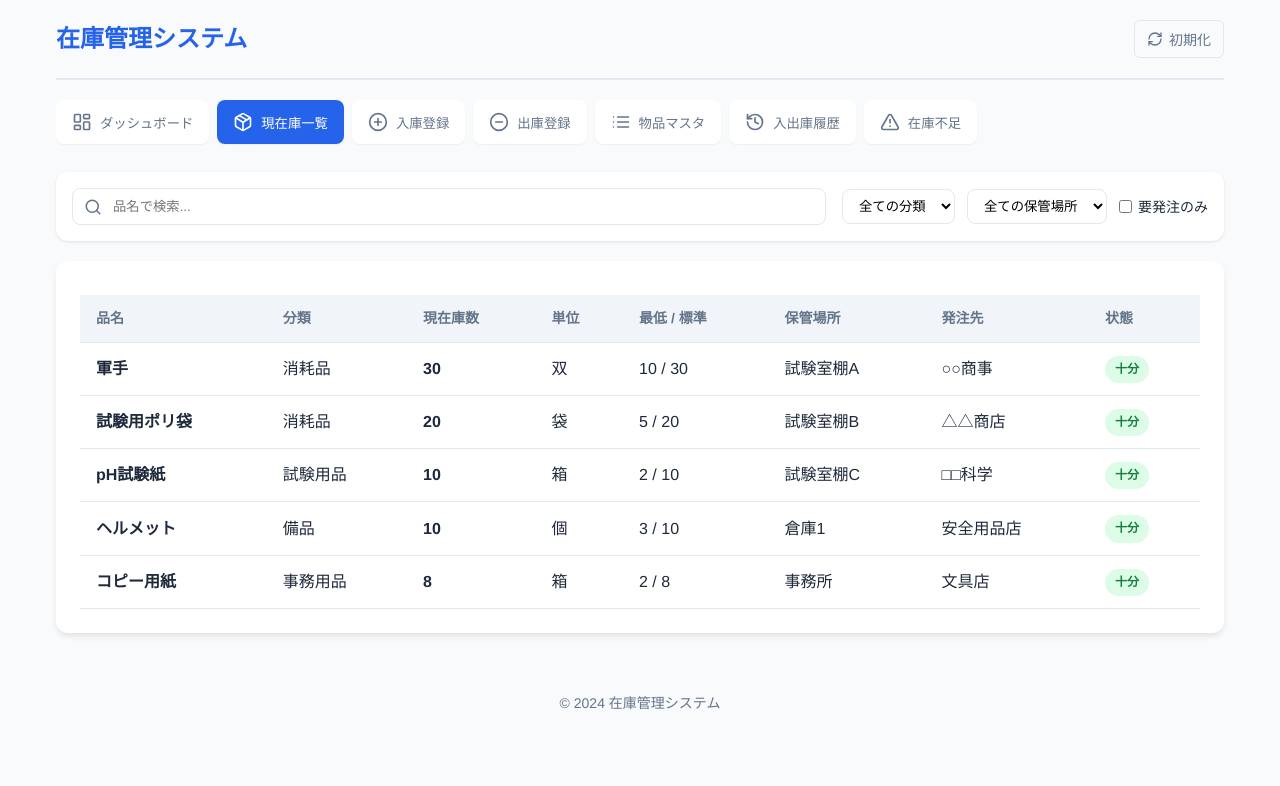
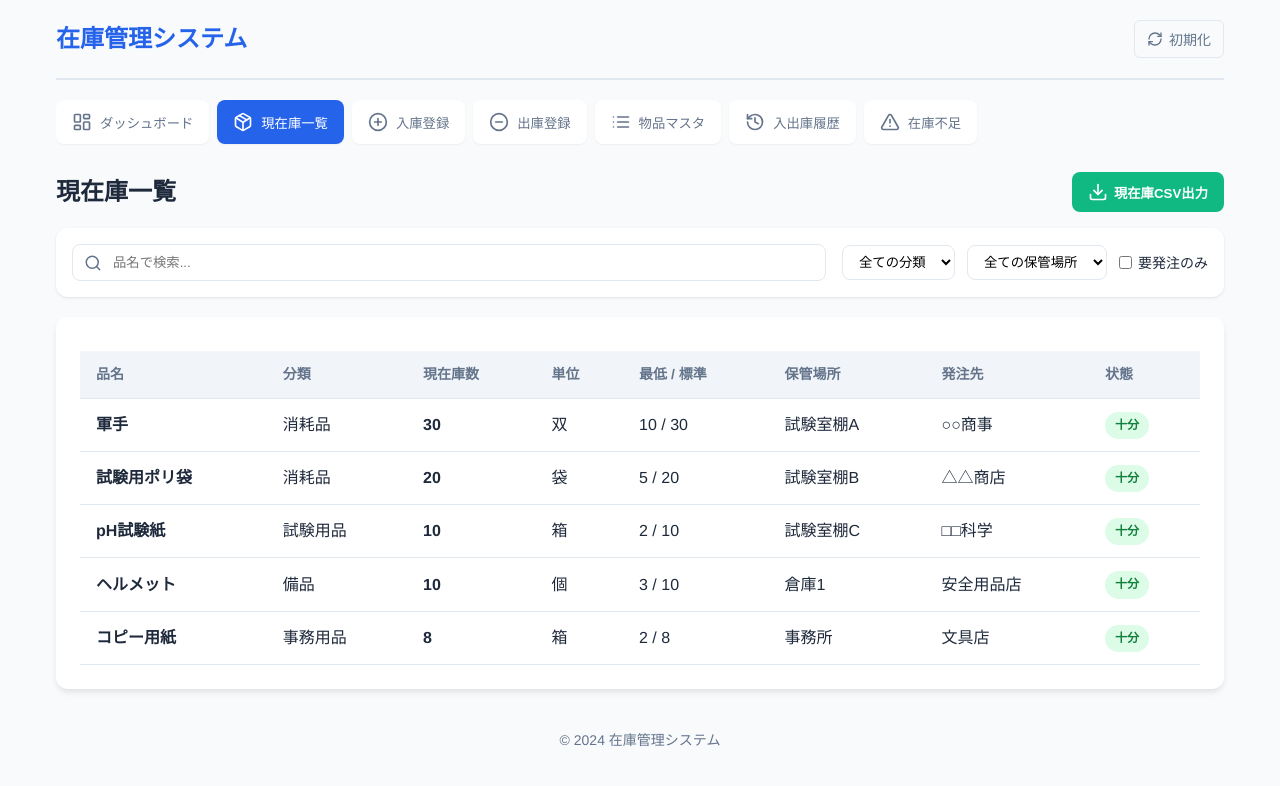
Before and after one commit to kanacyu99/zaiko_kanri_app, a React (Vite) app: page / in a window 1280 px wide. Both pictures are taken after a click on the button "現在庫一覧". Shown: the top 786 px of the page. Built offline with nearby package versions, Linux system fonts and the light colour scheme.

Commit message:
Add files via upload

```diff
--- a/src/App.css
+++ b/src/App.css
@@ -373,7 +373,7 @@ body {
   margin-bottom: 16px;
 }
 
-.add-btn {
+.add-btn, .export-btn {
   display: flex;
   align-items: center;
   gap: 6px;
@@ -384,6 +384,14 @@ body {
   border-radius: 8px;
   font-weight: 600;
   cursor: pointer;
+}
+
+.export-btn {
+  background-color: #10b981; /* Green color for export */
+}
+
+.export-btn:hover {
+  background-color: #059669;
 }
 
 .cancel-btn {
--- a/src/App.jsx
+++ b/src/App.jsx
@@ -14,8 +14,38 @@ import {
   Save,
   X,
   Plus,
-  RefreshCw
+  RefreshCw,
+  Download
 } from 'lucide-react';
+
+// Helper for CSV Download
+const downloadCSV = (filename, headers, rows) => {
+  const escapeCSV = (val) => {
+    if (val === null || val === undefined) return '';
+    const str = String(val);
+    if (str.includes(',') || str.includes('"') || str.includes('\n')) {
+      return `"${str.replace(/"/g, '""')}"`;
+    }
+    return str;
+  };
+
+  const csvContent = [
+    headers.join(','),
+    ...rows.map(row => row.map(escapeCSV).join(','))
+  ].join('\n');
+
+  const bom = new Uint8Array([0xEF, 0xBB, 0xBF]);
+  const blob = new Blob([bom, csvContent], { type: 'text/csv;charset=utf-8;' });
+  const url = URL.createObjectURL(blob);
+  const link = document.createElement('a');
+  link.setAttribute('href', url);
+  link.setAttribute('download', filename);
+  link.style.visibility = 'hidden';
+  document.body.appendChild(link);
+  link.click();
+  document.body.removeChild(link);
+  alert('CSVを出力しました');
+};
 
 // Sample Data
 const initialItems = [
@@ -195,8 +225,39 @@ const Inventory = ({ items, getStatus }) => {
     return matchesSearch && matchesCategory && matchesLocation && matchesLowStock;
   });
 
+  const handleExport = () => {
+    const today = new Date().toISOString().split('T')[0].replace(/-/g, '');
+    const filename = `inventory_current_${today}.csv`;
+    const headers = ['品名', '分類', '現在庫数', '単位', '最低在庫数', '標準在庫数', '保管場所', '発注先', '状態', '備考'];
+
+    const rows = filteredItems.map(item => {
+      const status = getStatus(item);
+      return [
+        item.name,
+        item.category,
+        item.currentStock,
+        item.unit,
+        item.minStock,
+        item.targetStock,
+        item.location,
+        item.supplier,
+        status.label,
+        item.note
+      ];
+    });
+
+    downloadCSV(filename, headers, rows);
+  };
+
   return (
     <div className="inventory">
+      <div className="action-bar">
+        <h2>現在庫一覧</h2>
+        <button className="export-btn" onClick={handleExport}>
+          <Download size={20} /> 現在庫CSV出力
+        </button>
+      </div>
+
       <div className="filter-card">
         <div className="search-box">
           <Search size={18} className="search-icon" />
@@ -539,11 +600,35 @@ const Master = ({ items, setItems }) => {
     setIsEditing(null);
   };
 
+  const handleExport = () => {
+    const today = new Date().toISOString().split('T')[0].replace(/-/g, '');
+    const filename = `inventory_master_${today}.csv`;
+    const headers = ['品名', '分類', '単位', '保管場所', '最低在庫数', '標準在庫数', '発注先', '備考'];
+
+    const rows = items.map(item => [
+      item.name,
+      item.category,
+      item.unit,
+      item.location,
+      item.minStock,
+      item.targetStock,
+      item.supplier,
+      item.note
+    ]);
+
+    downloadCSV(filename, headers, rows);
+  };
+
   return (
     <div className="master-data">
       <div className="action-bar">
         <h2>物品マスタ登録</h2>
-        <button className="add-btn" onClick={handleAddNew}><Plus size={20} /> 新規登録</button>
+        <div style={{ display: 'flex', gap: '8px' }}>
+          <button className="export-btn" onClick={handleExport}>
+            <Download size={20} /> 物品マスタCSV出力
+          </button>
+          <button className="add-btn" onClick={handleAddNew}><Plus size={20} /> 新規登録</button>
+        </div>
       </div>
 
       {isEditing && (
@@ -630,10 +715,33 @@ const Master = ({ items, setItems }) => {
 };
 
 const HistoryLog = ({ history }) => {
+  const handleExport = () => {
+    const today = new Date().toISOString().split('T')[0].replace(/-/g, '');
+    const filename = `inventory_history_${today}.csv`;
+    const headers = ['日付', '区分', '品名', '数量', '登録者または使用者', '保管場所', '備考'];
+
+    const rows = history.map(log => [
+      log.date,
+      log.type,
+      log.itemName,
+      log.quantity,
+      log.user,
+      log.location,
+      log.note
+    ]);
+
+    downloadCSV(filename, headers, rows);
+  };
+
   return (
     <div className="history">
+      <div className="action-bar">
+        <h2>入出庫履歴</h2>
+        <button className="export-btn" onClick={handleExport}>
+          <Download size={20} /> 入出庫履歴CSV出力
+        </button>
+      </div>
       <div className="section-card">
-        <h2>入出庫履歴</h2>
         <div className="table-responsive">
           <table className="data-table">
             <thead>
@@ -676,10 +784,34 @@ const HistoryLog = ({ history }) => {
 const ShortageList = ({ items }) => {
   const lowStockItems = items.filter(item => item.currentStock < item.minStock);
 
+  const handleExport = () => {
+    const today = new Date().toISOString().split('T')[0].replace(/-/g, '');
+    const filename = `inventory_shortage_${today}.csv`;
+    const headers = ['品名', '現在庫数', '最低在庫数', '標準在庫数', '不足数', '単位', '発注先', '保管場所'];
+
+    const rows = lowStockItems.map(item => [
+      item.name,
+      item.currentStock,
+      item.minStock,
+      item.targetStock,
+      item.targetStock - item.currentStock,
+      item.unit,
+      item.supplier,
+      item.location
+    ]);
+
+    downloadCSV(filename, headers, rows);
+  };
+
   return (
     <div className="shortage">
+      <div className="action-bar">
+        <h2>在庫不足リスト</h2>
+        <button className="export-btn" onClick={handleExport}>
+          <Download size={20} /> 在庫不足CSV出力
+        </button>
+      </div>
       <div className="section-card">
-        <h2>在庫不足リスト</h2>
         <p className="description">最低在庫数を下回っている物品を表示しています。</p>
         <div className="table-responsive">
           <table className="data-table">
```
